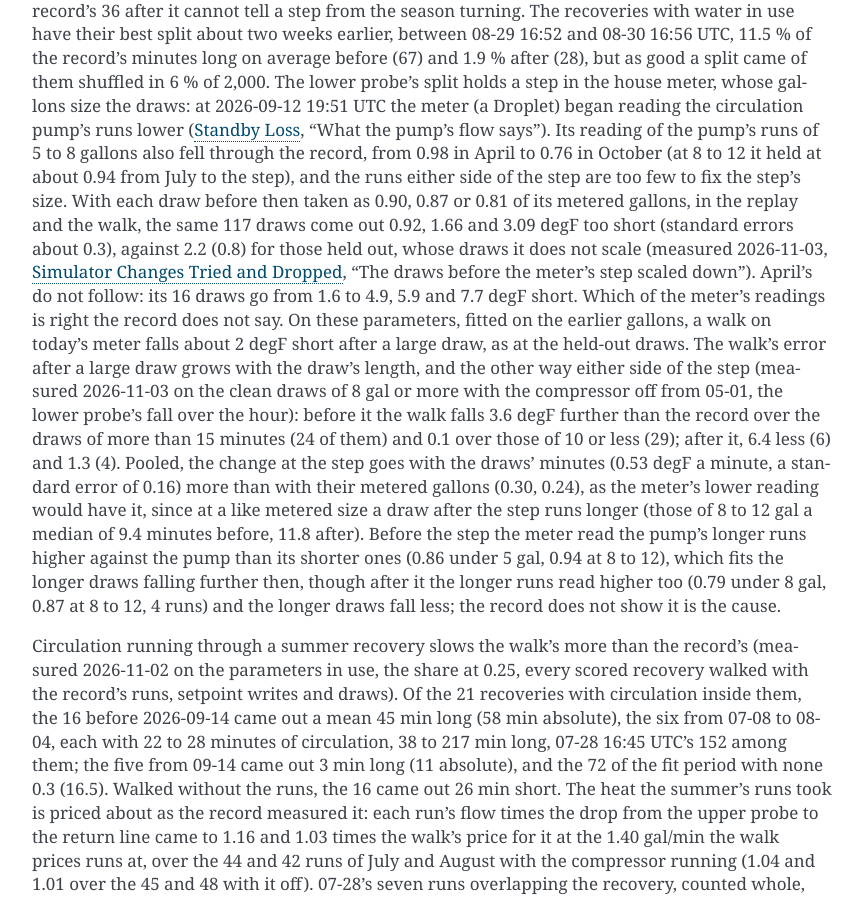
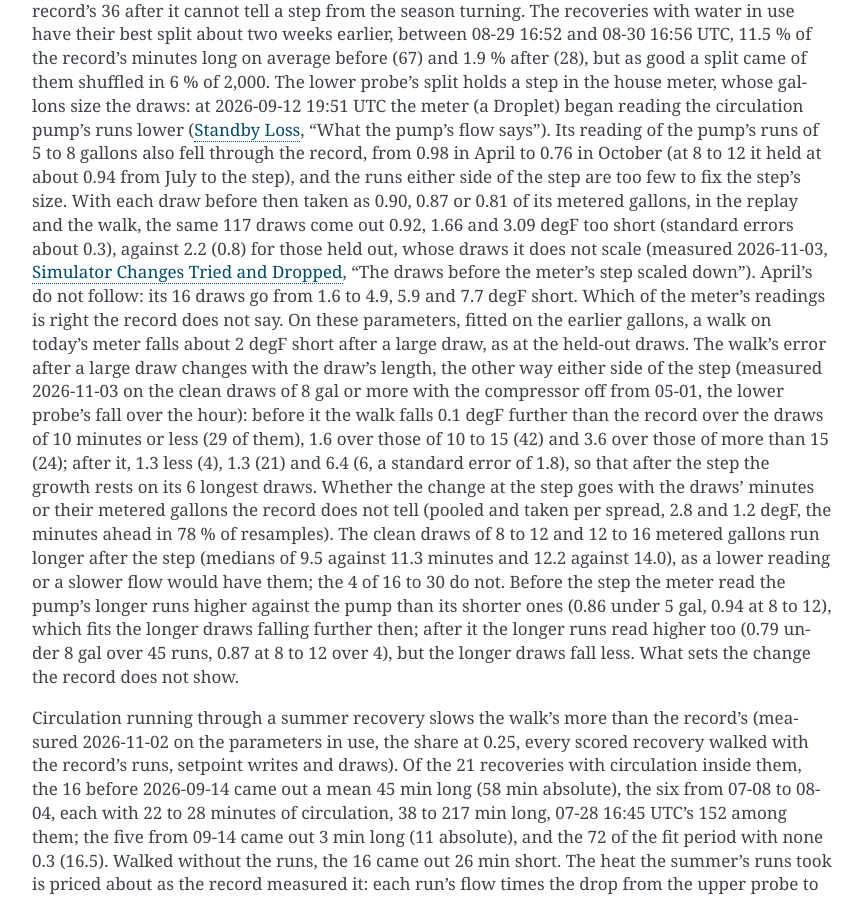
Before and after one commit to eman/nwp500-python, a Sphinx documentation site: the page built from docs/explanation/simulator.rst, in a window 1280 px wide and 900 px high, scrolled down 13505 px. Shown: the whole window, without its empty margins (338-1200 px from the left). Built offline with Sphinx 7.4.7, drawn with Linux system fonts in a browser that asks for light colours.

Commit message:
docs(sim): what is measured of the length change; minutes or gallons not told apart; clean-draw durations

```diff
--- a/docs/explanation/simulator.rst
+++ b/docs/explanation/simulator.rst
@@ -786,22 +786,25 @@
 readings is right the record does not say. On these parameters, fitted
 on the earlier gallons, a walk on today's meter falls about 2 degF short
 after a large draw, as at the held-out draws. The walk's error after a
-large draw grows with the draw's length, and the other way either side
-of the step (measured 2026-11-03 on the clean draws of 8 gal or more
-with the compressor off from 05-01, the lower probe's fall over the
-hour): before it the walk falls 3.6 degF further than the record over
-the draws of more than 15 minutes (24 of them) and 0.1 over those of 10
-or less (29); after it, 6.4 less (6) and 1.3 (4). Pooled, the change at
-the step goes with the draws' minutes (0.53 degF a minute, a standard
-error of 0.16) more than with their metered gallons (0.30, 0.24), as the
-meter's lower reading would have it, since at a like metered size a draw
-after the step runs longer (those of 8 to 12 gal a median of 9.4 minutes
-before, 11.8 after). Before the step the meter read the pump's longer
+large draw changes with the draw's length, the other way either side of
+the step (measured 2026-11-03 on the clean draws of 8 gal or more with
+the compressor off from 05-01, the lower probe's fall over the hour):
+before it the walk falls 0.1 degF further than the record over the draws
+of 10 minutes or less (29 of them), 1.6 over those of 10 to 15 (42) and
+3.6 over those of more than 15 (24); after it, 1.3 less (4), 1.3 (21)
+and 6.4 (6, a standard error of 1.8), so that after the step the growth
+rests on its 6 longest draws. Whether the change at the step goes with
+the draws' minutes or their metered gallons the record does not tell
+(pooled and taken per spread, 2.8 and 1.2 degF, the minutes ahead in 78
+% of resamples). The clean draws of 8 to 12 and 12 to 16 metered gallons
+run longer after the step (medians of 9.5 against 11.3 minutes and 12.2
+against 14.0), as a lower reading or a slower flow would have them; the
+4 of 16 to 30 do not. Before the step the meter read the pump's longer
 runs higher against the pump than its shorter ones (0.86 under 5 gal,
-0.94 at 8 to 12), which fits the longer draws falling further then,
-though after it the longer runs read higher too (0.79 under 8 gal, 0.87
-at 8 to 12, 4 runs) and the longer draws fall less; the record does not
-show it is the cause.
+0.94 at 8 to 12), which fits the longer draws falling further then;
+after it the longer runs read higher too (0.79 under 8 gal over 45 runs,
+0.87 at 8 to 12 over 4), but the longer draws fall less. What sets the
+change the record does not show.
 
 Circulation running through a summer recovery slows the walk's more than
 the record's (measured 2026-11-02 on the parameters in use, the share at
```
